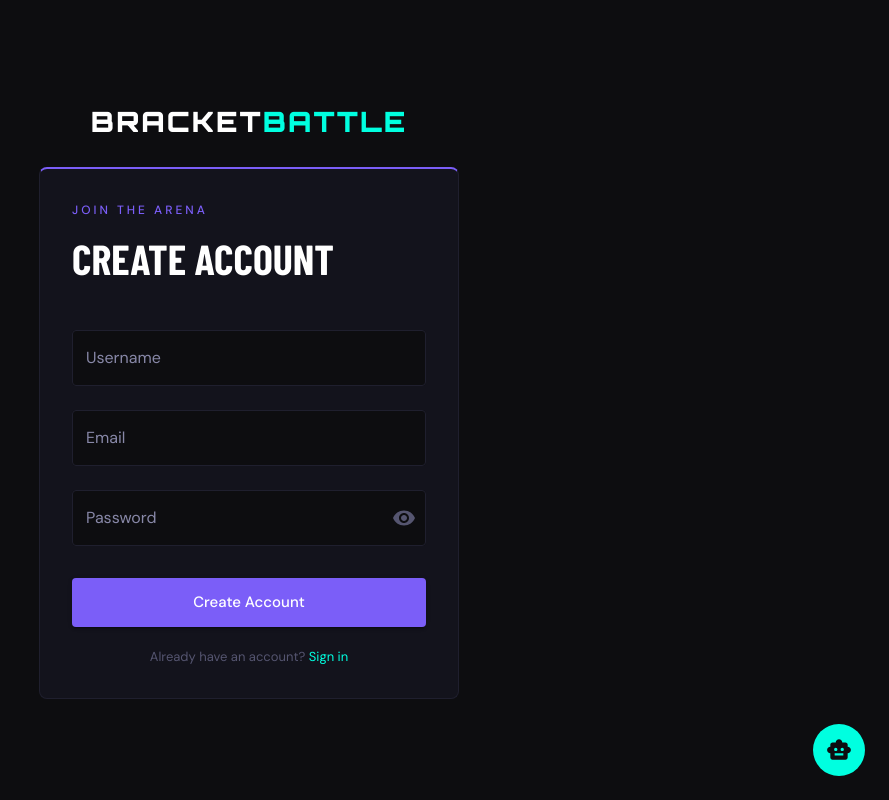
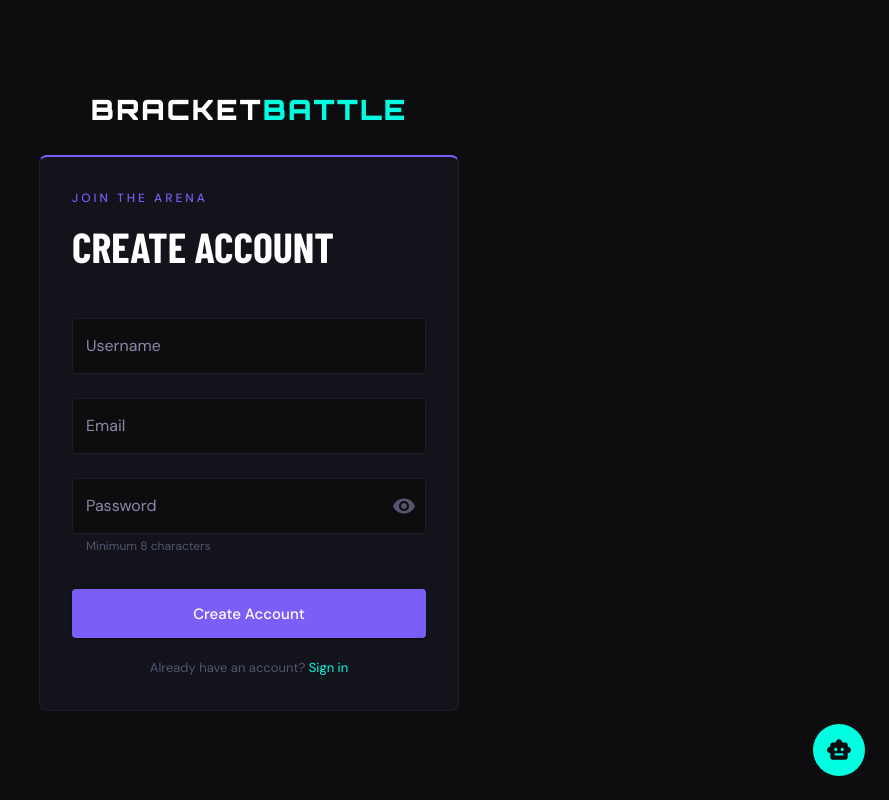
Before and after one commit to yajumunikar/bracket-battle, a React (Vite) app in the folder frontend/: page /register in a window 1280 px wide. Shown: the whole page, without its empty margins (391-1280 px from the left). Built offline with nearby package versions, Linux system fonts and the light colour scheme; a web font is replaced by a local one.

Commit message:
fix: prevent browser autofill from pre-populating register form

```diff
--- a/frontend/src/pages/RegisterPage.tsx
+++ b/frontend/src/pages/RegisterPage.tsx
@@ -126,6 +126,7 @@ export default function RegisterPage() {
           fullWidth
           label="Username"
           value={username}
+          autoComplete="off"
           onChange={(e) => setUsername(e.target.value)}
           error={!!fieldErrors.username}
           helperText={fieldErrors.username}
@@ -137,6 +138,7 @@ export default function RegisterPage() {
           label="Email"
           type="email"
           value={email}
+          autoComplete="off"
           onChange={(e) => setEmail(e.target.value)}
           error={!!fieldErrors.email}
           helperText={fieldErrors.email}
@@ -148,11 +150,12 @@ export default function RegisterPage() {
           label="Password"
           type={showPassword ? "text" : "password"}
           value={password}
+          autoComplete="new-password"
           onChange={(e) => setPassword(e.target.value)}
           onKeyDown={(e) => e.key === "Enter" && handleSubmit()}
           error={!!fieldErrors.password}
-          helperText={fieldErrors.password}
-          sx={fieldSx("#00ffe0")}
+          helperText={fieldErrors.password || "Minimum 8 characters"}
+          sx={fieldSx("#7b5ef8")}
           margin="normal"
           slotProps={{
             input: {
@@ -161,7 +164,7 @@ export default function RegisterPage() {
                   <IconButton
                     onClick={() => setShowPassword(!showPassword)}
                     edge="end"
-                    sx={{ color: "#555570", "&:hover": { color: "#00ffe0" } }}
+                    sx={{ color: "#555570", "&:hover": { color: "#7b5ef8" } }}
                   >
                     {showPassword ? <VisibilityOff /> : <Visibility />}
                   </IconButton>
```
Also changed, not shown: 1 other file (tests, documents, lock files or other folders).
